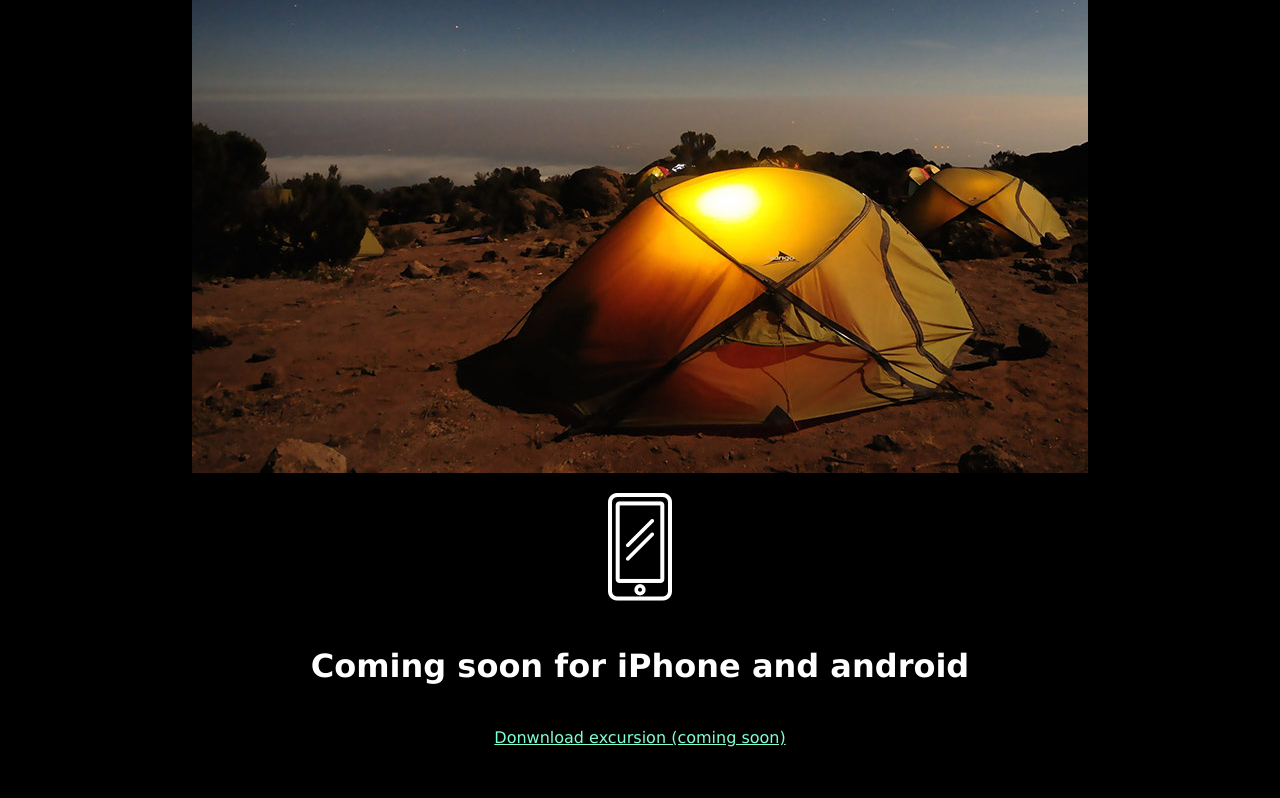
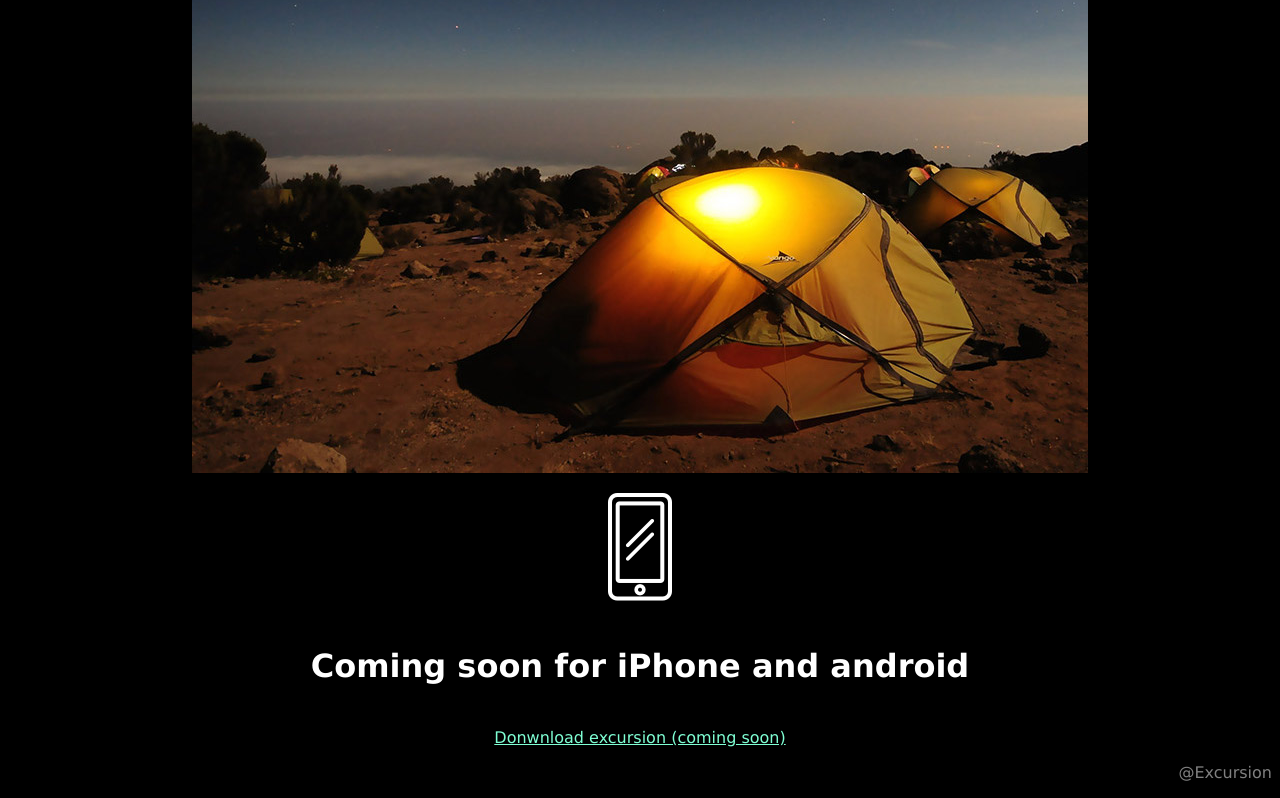
Before and after one commit to roy0162080/excursion, a plain HTML site: page index.html in a window 1280 px wide. Shown: the part 539-1337 px from the top of the page. Before the commit the page ends 1302 px from the top, so only its background shows below. Drawn offline with Linux system fonts and the light colour scheme.

Commit message:
Add footer-style

```diff
--- a/index.html
+++ b/index.html
@@ -18,5 +18,6 @@
    <p> <img src="resources/image/phone.png"></p>
    <h4 class="ctg">Coming soon for iPhone and android</h4>
    <p ><a class="sub-header" href="#">Donwnload excursion (coming soon)</a></p>
+   <p class="footer-text">@Excursion</p>
 
 </html>
--- a/resources/css/style.css
+++ b/resources/css/style.css
@@ -25,3 +25,7 @@ body{
     color: white;
     font-size: 32px;;
 }
+.footer-text{
+    color: gray;
+    text-align: right;
+}
```
